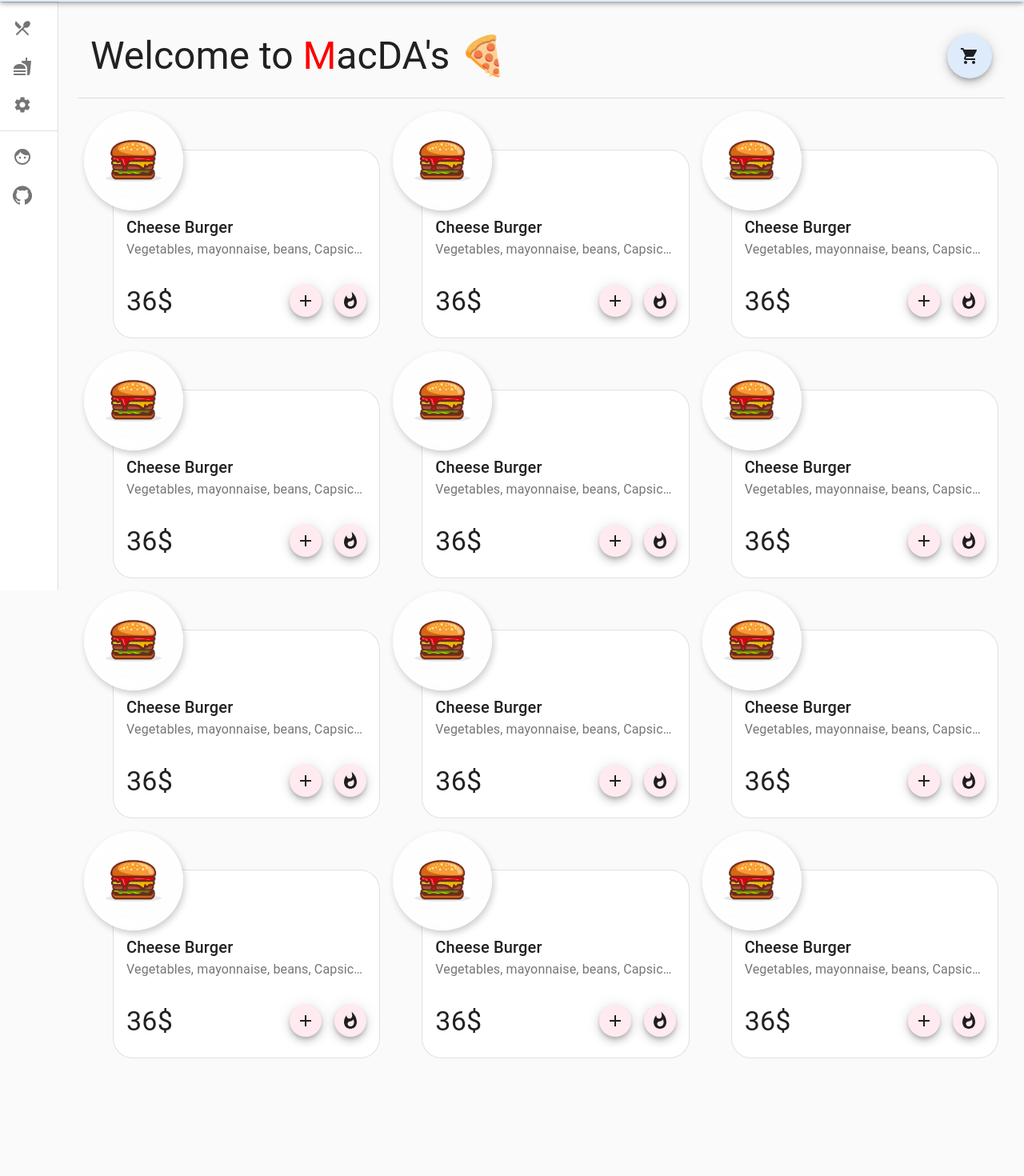
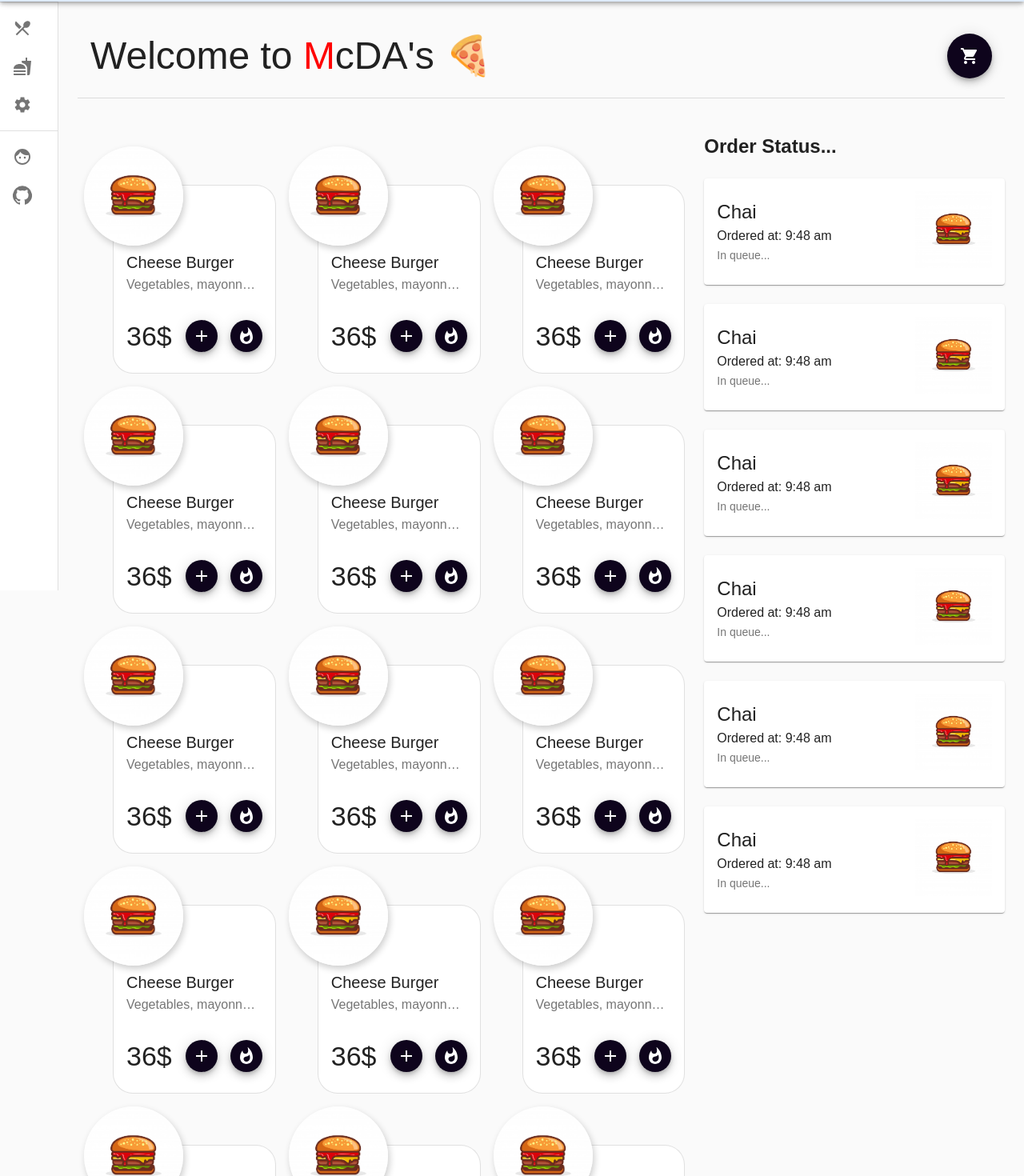
Before and after one commit to HemangNakarani/31-Project-Canteen-Frontend, a React (Create React App) app: page /index in a window 1280 px wide. Shown: the part 62-1532 px from the top of the page at 80% size. Before the commit the page ends 1409 px from the top, so only its background shows below. Built offline with nearby package versions, Linux system fonts and the light colour scheme; no server answers; sample sign-in values are in the browser's storage; a web font is replaced by a local one.

Commit message:
feat: status component added, fonts changes, routs setup

```diff
--- a/src/App.css
+++ /dev/null
@@ -1,38 +0,0 @@
-.App {
-  text-align: center;
-}
-
-.App-logo {
-  height: 40vmin;
-  pointer-events: none;
-}
-
-@media (prefers-reduced-motion: no-preference) {
-  .App-logo {
-    animation: App-logo-spin infinite 20s linear;
-  }
-}
-
-.App-header {
-  background-color: #282c34;
-  min-height: 100vh;
-  display: flex;
-  flex-direction: column;
-  align-items: center;
-  justify-content: center;
-  font-size: calc(10px + 2vmin);
-  color: white;
-}
-
-.App-link {
-  color: #61dafb;
-}
-
-@keyframes App-logo-spin {
-  from {
-    transform: rotate(0deg);
-  }
-  to {
-    transform: rotate(360deg);
-  }
-}
--- a/src/App.js
+++ b/src/App.js
@@ -1,5 +1,4 @@
 import React from "react";
-import './App.css';
 import { BrowserRouter, Route, Switch, Redirect } from "react-router-dom";
 import UserLayout from "./Layouts/User.js";
 import AuthLayout from "./Layouts/Auth.js";
@@ -18,9 +17,15 @@ export default function App() {
       },
       secondary: {
         // This is green.A700 as hex.
-        main: '#ffeaf0',
+        main: '#0e041c',
       },
     },
+    typography:{
+      fontFamily: [
+        'Poppins',
+        'sans-serif',
+      ].join(','),
+    }
   });
 
   return (
--- /dev/null
+++ b/src/Components/CurrentOrder.js
@@ -0,0 +1,42 @@
+import React from 'react';
+import { makeStyles} from '@material-ui/core/styles';
+import Card from '@material-ui/core/Card';
+import Typography from '@material-ui/core/Typography';
+import {Box} from '@material-ui/core';
+import Burger from "../Assets/burger.png"
+
+const useStyles = makeStyles((theme) => ({
+  root: {
+    width:"100%",
+    marginBlock:24,
+  },
+  image:{
+      height:96,
+      width:96,
+  }
+}));
+
+export default function MediaControlCard() {
+  const classes = useStyles();
+
+  return (
+    <Card className={classes.root}>
+        <Box display="flex" p={1}>
+            <Box p={1} flexGrow={1} alignSelf="center">
+                <Typography variant="h5">
+                    Chai
+                </Typography>
+                <Typography variant="subtitle1">
+                    Ordered at: 9:48 am
+                </Typography>
+                <Typography color="textSecondary" variant="subtitle2">
+                    In queue...
+                </Typography>
+            </Box>
+            <Box p={1}>
+                <img className={classes.image} src={Burger} alt="OrderItem"/>
+            </Box>
+        </Box>
+    </Card>
+  );
+}
--- a/src/Layouts/User.js
+++ b/src/Layouts/User.js
@@ -71,6 +71,7 @@ const useStyles = makeStyles((theme) => ({
       },
   },
   drawerOpen: {
+    backgroundColor: theme.palette.primary.main,
     width: drawerWidth,
     transition: theme.transitions.create('width', {
       easing: theme.transitions.easing.sharp,
@@ -236,11 +237,11 @@ function User(){
               <ListItemIcon><RestaurantMenuIcon /></ListItemIcon>
               <ListItemText primary="Menu" />
             </ListItem>
-            <ListItem button key="Canteens">
+            <ListItem button key="Canteens" onClick={()=>history.push('/canteens')}>
               <ListItemIcon><FastfoodIcon /></ListItemIcon>
               <ListItemText primary="Canteens" />
             </ListItem>
-            <ListItem button key="Settings">
+            <ListItem button key="Settings" onClick={()=>history.push('/settings')}>
               <ListItemIcon><SettingsIcon /></ListItemIcon>
               <ListItemText primary="Settings" />
             </ListItem>
--- /dev/null
+++ b/src/Pages/Canteens.js
@@ -0,0 +1,11 @@
+import React from "react";
+
+function Canteens(props)
+{
+
+    return <>
+       Canteens Will Go here
+    </>
+}
+
+export default Canteens;
--- a/src/Pages/Index.js
+++ b/src/Pages/Index.js
@@ -1,6 +1,7 @@
 import React from "react";
 import FoodItem from '../Components/FoodItem'
-import {Grid,Typography,Divider,makeStyles,Box,Fab} from '@material-ui/core'
+import CurrentOrder from '../Components/CurrentOrder'
+import {Grid,Typography,Divider,makeStyles,Box,Fab,CssBaseline,useMediaQuery} from '@material-ui/core'
 import {ShoppingCart} from '@material-ui/icons'
 import {useHistory} from 'react-router-dom'
 
@@ -11,6 +12,9 @@ const useStyles = makeStyles(theme=>({
           color: theme.palette.secondary.main
         },
     },
+    gridcont:{
+      marginTop:36
+    }
 
 }));
 
@@ -18,59 +22,105 @@ function IndexPage()
 {
     const classes = useStyles();
     const history = useHistory();
+    const matches = useMediaQuery(theme => theme.breakpoints.up('md'));
 
     return <>
+    <CssBaseline/>
     <Box display="flex" p={1} className={classes.pos}>
         <Box p={1} flexGrow={1} alignSelf="center">
             <Typography variant="h3">
-                Welcome to <span style={{color:"red"}}>M</span>acDA's <span>🍕</span>
+                Welcome to <span style={{color:"red"}}>M</span>cDA's <span>🍕</span>
             </Typography>
         </Box>
         <Box p={1}>
-            <Fab color="primary" justify="flex-end" onClick={()=>history.push('/cart')}>
+            <Fab color="secondary" className={classes.fabicon} justify="flex-end" onClick={()=>history.push('/cart')}>
                 <ShoppingCart />
             </Fab>
         </Box>
     </Box>
-
     <Divider className={classes.divider} variant="fullWidth"/>
-    <Grid container>
-        <Grid item xs={12} sm={6} md={4}>
-          <FoodItem/>
+    <Grid container direction="row" spacing={2} className={classes.gridcont}>
+      <Grid container item direction="row" md={8}>
+        <Grid item md={4} sm={6} xs={12}>
+          <FoodItem></FoodItem>
         </Grid>
-        <Grid item xs={12} sm={6} md={4}>
-          <FoodItem/>
+        <Grid item md={4} sm={6} xs={12}>
+          <FoodItem></FoodItem>
         </Grid>
-        <Grid item xs={12} sm={6} md={4}>
-          <FoodItem/>
+        <Grid item md={4} sm={6} xs={12}>
+          <FoodItem></FoodItem>
         </Grid>
-        <Grid item xs={12} sm={6} md={4}>
-          <FoodItem/>
+        <Grid item md={4} sm={6} xs={12}>
+          <FoodItem></FoodItem>
         </Grid>
-        <Grid item xs={12} sm={6} md={4}>
-          <FoodItem/>
+        <Grid item md={4} sm={6} xs={12}>
+          <FoodItem></FoodItem>
         </Grid>
-        <Grid item xs={12} sm={6} md={4}>
-          <FoodItem/>
+        <Grid item md={4} sm={6} xs={12}>
+          <FoodItem></FoodItem>
         </Grid>
-        <Grid item xs={12} sm={6} md={4}>
-          <FoodItem/>
+        <Grid item md={4} sm={6} xs={12}>
+          <FoodItem></FoodItem>
         </Grid>
-        <Grid item xs={12} sm={6} md={4}>
-          <FoodItem/>
+        <Grid item md={4} sm={6} xs={12}>
+          <FoodItem></FoodItem>
         </Grid>
-        <Grid item xs={12} sm={6} md={4}>
-          <FoodItem/>
+        <Grid item md={4} sm={6} xs={12}>
+          <FoodItem></FoodItem>
         </Grid>
-        <Grid item xs={12} sm={6} md={4}>
-          <FoodItem/>
+        <Grid item md={4} sm={6} xs={12}>
+          <FoodItem></FoodItem>
         </Grid>
-        <Grid item xs={12} sm={6} md={4}>
-          <FoodItem/>
+        <Grid item md={4} sm={6} xs={12}>
+          <FoodItem></FoodItem>
         </Grid>
-        <Grid item xs={12} sm={6} md={4}>
-          <FoodItem/>
+        <Grid item md={4} sm={6} xs={12}>
+          <FoodItem></FoodItem>
         </Grid>
+        <Grid item md={4} sm={6} xs={12}>
+          <FoodItem></FoodItem>
+        </Grid>
+        <Grid item md={4} sm={6} xs={12}>
+          <FoodItem></FoodItem>
+        </Grid>
+        <Grid item md={4} sm={6} xs={12}>
+          <FoodItem></FoodItem>
+        </Grid>
+        <Grid item md={4} sm={6} xs={12}>
+          <FoodItem></FoodItem>
+        </Grid>
+        <Grid item md={4} sm={6} xs={12}>
+          <FoodItem></FoodItem>
+        </Grid>
+      </Grid>
+      {
+        matches ? <Grid item md={4}>
+          <Grid item md={12}>
+          <Typography variant="h5">
+            <b>Order Status...</b>
+          </Typography>
+          </Grid>
+          <Grid item md={12}>
+            <CurrentOrder></CurrentOrder>
+          </Grid>
+          <Grid item md={12}>
+            <CurrentOrder></CurrentOrder>
+          </Grid>
+          <Grid item md={12}>
+            <CurrentOrder></CurrentOrder>
+          </Grid>
+          <Grid item md={12}>
+            <CurrentOrder></CurrentOrder>
+          </Grid>
+          <Grid item md={12}>
+            <CurrentOrder></CurrentOrder>
+          </Grid>
+          <Grid item md={12}>
+            <CurrentOrder></CurrentOrder>
+          </Grid>
+        </Grid> :
+          <div></div>
+      }
     </Grid>
     </>
 }
--- /dev/null
+++ b/src/Pages/Settings.js
@@ -0,0 +1,11 @@
+import React from "react";
+
+function Settings(props)
+{
+
+    return <>
+       Settings Will Go here
+    </>
+}
+
+export default Settings;
--- a/src/routes.js
+++ b/src/routes.js
@@ -2,6 +2,8 @@ import LoginPage from './Pages/Login';
 import IndexPage from './Pages/Index';
 import ProfilePage from './Pages/Profile';
 import CartPage from './Pages/Cart';
+import CanteensPage from './Pages/Canteens';
+import SettingsPage from './Pages/Settings';
 
 var routes = [
   {
@@ -23,6 +25,18 @@ var routes = [
     layout: "/"
   },
   {
+    path: "canteens",
+    name: "Canteens",
+    component: CanteensPage,
+    layout: "/"
+  },
+  {
+    path: "settings",
+    name: "Settings",
+    component: SettingsPage,
+    layout: "/"
+  },
+  {
     path: "/login",
     name: "Login",
     component: LoginPage,
```
Also changed, not shown: 1 other file (tests, documents, lock files or other folders).
